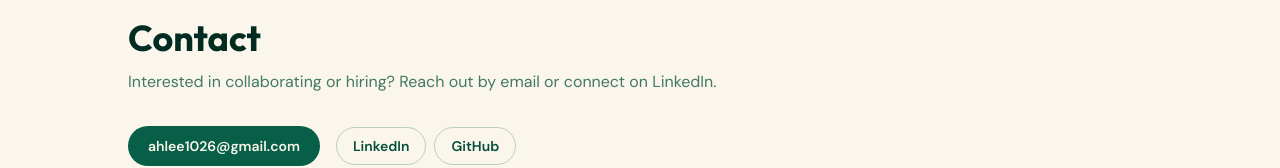
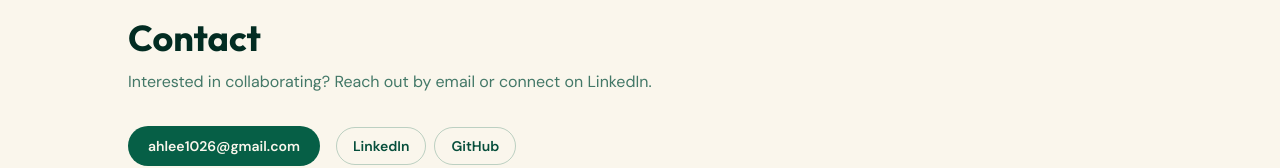
Before and after one commit to lobo89x/2026-portfolio, a React (Vite) app: page / in a window 1280 px wide. Shown: the part 2115-2283 px from the top of the page. Built offline with nearby package versions, Linux system fonts and the light colour scheme.

Commit message:
04.03.26 - verbiage update

```diff
--- a/src/data/portfolioData.js
+++ b/src/data/portfolioData.js
@@ -104,5 +104,5 @@ export const portfolioData = {
 
   aboutBlurb: `Hey there! I am Alexander Lee, a front-end and full-stack developer focused on clear UI, solid architecture, and shipping maintainable software. I love a challenge and surpassing expectations. If you have a problem I can find a solution.`,
 
-  contactBlurb: `Interested in collaborating or hiring? Reach out by email or connect on LinkedIn.`,
+  contactBlurb: `Interested in collaborating? Reach out by email or connect on LinkedIn.`,
 };
```
